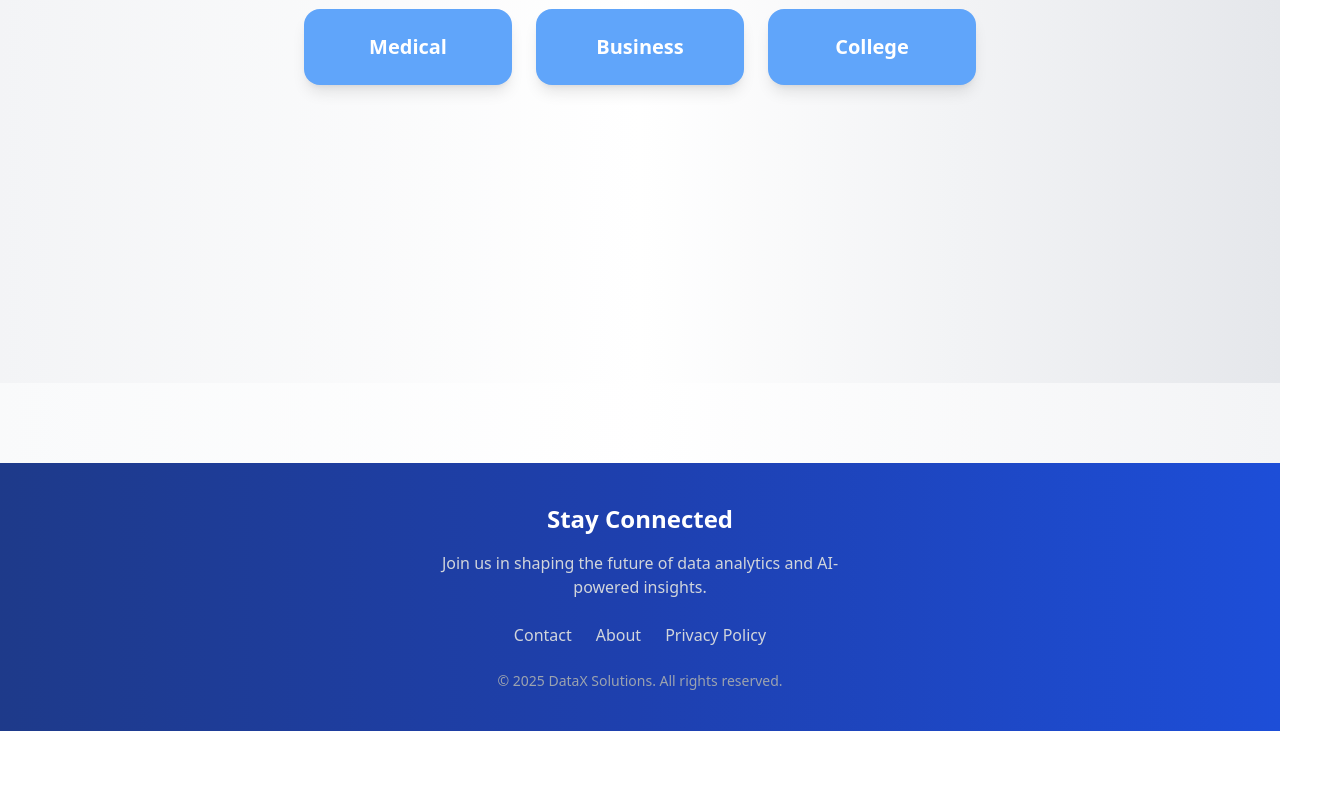
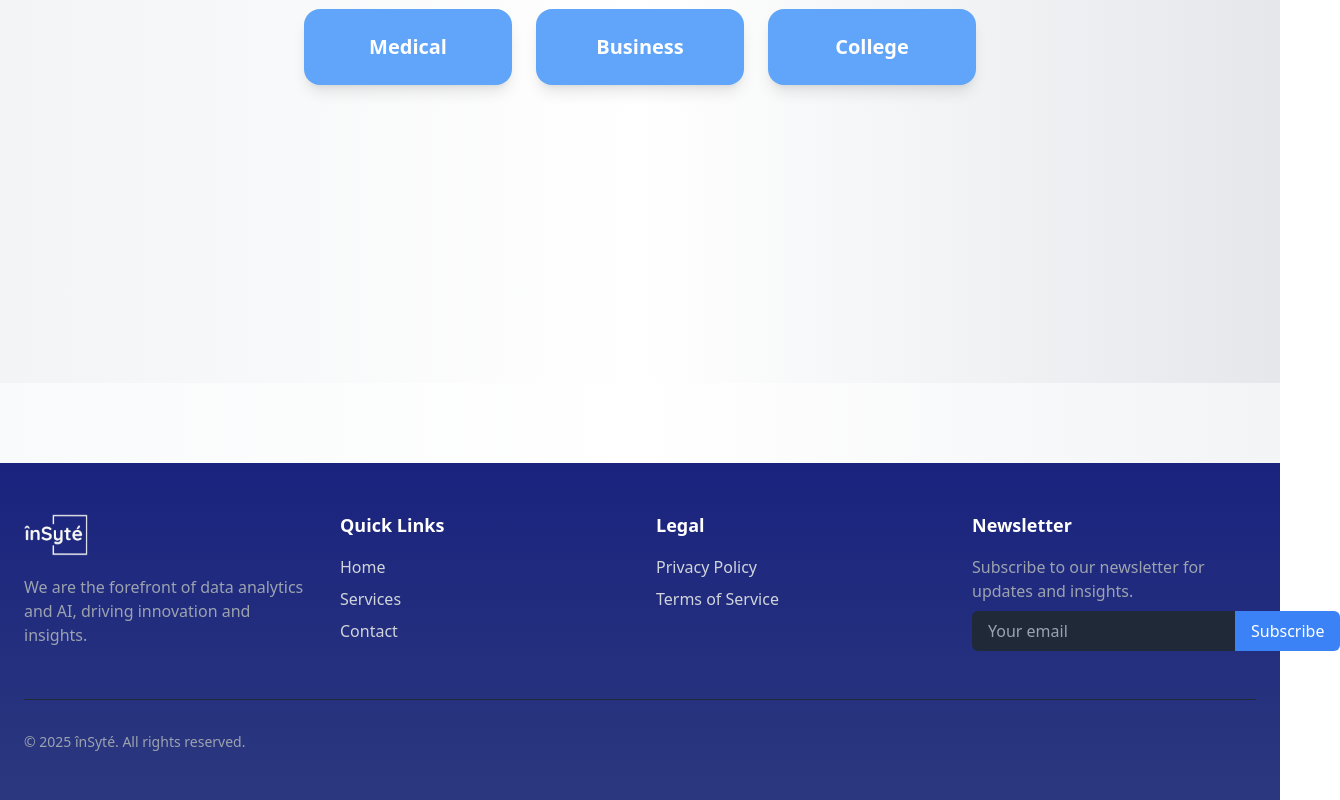
Before and after one commit to kakarot7072/inSyte, a React (Create React App) app: page /realtime-data in a window 1280 px wide. Shown: the part 473-1273 px from the top of the page, 1340 px wide, since content can reach past the window. Before the commit the page ends 1204 px from the top, so only its background shows below. Built offline with nearby package versions, Linux system fonts and the light colour scheme.

Commit message:
Update Footer.js

```diff
--- a/src/components/Footer.js
+++ b/src/components/Footer.js
@@ -1,40 +1,105 @@
 import React from 'react'
 import { Link } from "react-router-dom";
 import { motion } from "framer-motion";
+import Logo from './Assets/inSyte_Light.png';
+
 const Footer = () => {
   return (
     <motion.footer
     initial={{ opacity: 0, y: 20 }}
     whileInView={{ opacity: 1, y: 0 }}
     transition={{ duration: 1 }}
-    viewport={{ once: true }}
-    className="bg-gradient-to-r from-blue-900 via-blue-800 to-blue-700 text-white mt-20 py-10"
+    viewport={{ once: false }}
+    className="bg-gradient-to-b from-[#1A237E] to-[#2C387E] text-white mt-20 py-12"
   >
-    <div className="container mx-auto text-center px-6">
-      <h3 className="text-2xl font-semibold mb-4">Stay Connected</h3>
-      <p className="text-gray-300 max-w-md mx-auto mb-6">
-        Join us in shaping the future of data analytics and AI-powered insights.
+    <div className="container mx-auto px-6">
+      <div className="grid grid-cols-1 md:grid-cols-4 gap-8">
+        {/* Logo and Short Description */}
+        <div>
+          <img src={Logo} alt="Logo" className="h-12 w-auto mb-4" />
+          <p className="text-gray-400">
+            We are the forefront of data analytics and AI, driving innovation and insights.
           </p>
-      <div className="flex justify-center space-x-6 mb-6">
-        {["Contact", "About", "Privacy Policy"].map((link, index) => (
-          <motion.div
-            key={index}
-            whileHover={{ scale: 1.1 }}
-            transition={{ duration: 0.3 }}
+        </div>
+
+        {/* Quick Links */}
+        <div>
+          <h4 className="text-lg font-semibold mb-4">Quick Links</h4>
+          <ul>
+            {["Home", "Services", "Contact"].map((link, index) => (
+              <li key={index} className="mb-2">
+                <Link
+                  to={`/${link.toLowerCase()}`}
+                  className="text-gray-300 hover:text-white transition"
                 >
+                  {link}
+                </Link>
+              </li>
+            ))}
+          </ul>
+        </div>
+
+        {/* Legal and Policy Links */}
+        <div>
+          <h4 className="text-lg font-semibold mb-4">Legal</h4>
+          <ul>
+            {["Privacy Policy", "Terms of Service"].map((link, index) => (
+              <li key={index} className="mb-2">
                 <Link
                   to={`/${link.toLowerCase().replace(" ", "-")}`}
                   className="text-gray-300 hover:text-white transition"
                 >
                   {link}
                 </Link>
-          </motion.div>
+              </li>
             ))}
+          </ul>
         </div>
+
+        {/* Newsletter Signup */}
+        <div>
+          <h4 className="text-lg font-semibold mb-4">Newsletter</h4>
+          <p className="text-gray-400 mb-2">
+            Subscribe to our newsletter for updates and insights.
+          </p>
+          <div className="flex">
+            <input
+              type="email"
+              placeholder="Your email"
+              className="bg-gray-800 text-white px-4 py-2 rounded-l-md focus:outline-none"
+            />
+            <button className="bg-blue-500 hover:bg-blue-600 text-white px-4 py-2 rounded-r-md">
+              Subscribe
+            </button>
+          </div>
+        </div>
+      </div>
+
+      {/* Social Media and Copyright */}
+      <div className="mt-12 flex flex-col md:flex-row justify-between items-center border-t border-gray-800 pt-8">
+          <div className="mb-4 md:mb-0">
           <p className="text-gray-400 text-sm">
-        © {new Date().getFullYear()} DataX Solutions. All rights reserved.
+            © {new Date().getFullYear()} înSyté. All rights reserved.
           </p>
         </div>
+        <div className="flex space-x-4">
+          {/* Placeholder Social Media Links */}
+          <a href="/facebook" className="text-gray-300 hover:text-white">
+            <i className="fab fa-facebook-f"></i>
+          </a>
+          <a href="/twitter" className="text-gray-300 hover:text-white">
+            <i className="fab fa-twitter"></i>
+          </a>
+          <a href="/linkedin" className="text-gray-300 hover:text-white">
+            <i className="fab fa-linkedin-in"></i>
+          </a>
+          <a href="/instagram" className="text-gray-300 hover:text-white">
+            <i className="fab fa-instagram"></i>
+          </a>
+        </div>
+      </div>
+    </div>
+
   </motion.footer>
   )
 }
```
Lines whose indentation alone changed are shown as unchanged.
